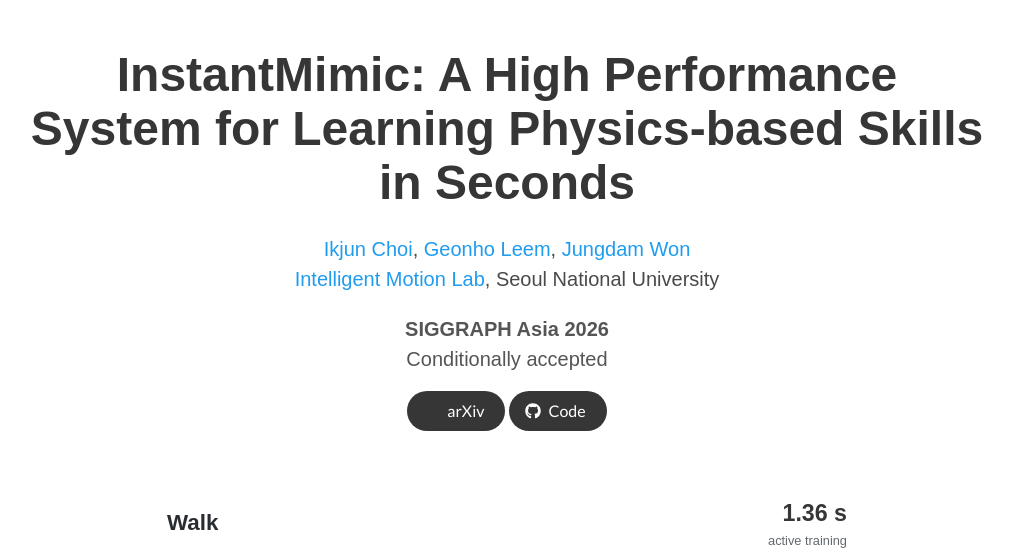
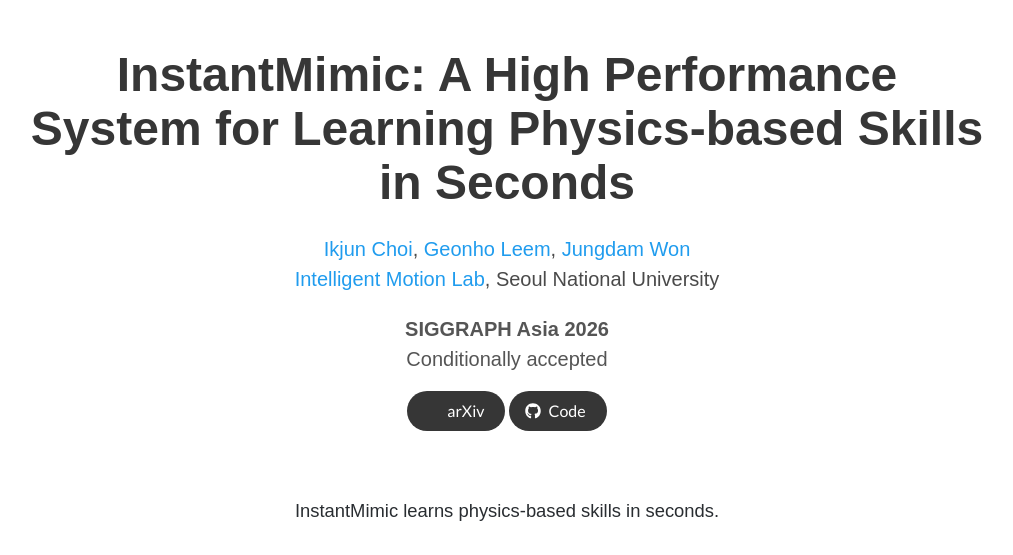
Before and after one commit to Scripter36/Scripter36.github.io, a Jekyll site: the page projects/instantmimic/index.html, which Jekyll copies as it is, in a window 1280 px wide. Shown: the top 555 px of the page, without its empty margins (133-1146 px from the left). Built offline with Jekyll 4.4.1, drawn with Linux system fonts in a browser that asks for light colours; nearby versions of some CDN libraries; some web fonts are replaced; library files that are not in the unit come from our copies; a style sheet for code colours, icons or effects is not loaded; some of the changed text lies outside the part shown.

Commit message:
docs: introduce motion demos with learning headline

```diff
--- a/projects/instantmimic/assets/demo.css
+++ b/projects/instantmimic/assets/demo.css
@@ -23,7 +23,7 @@
 .motion-demo__motions { display: flex; flex-wrap: wrap; justify-content: center; gap: .4rem; }
 .motion-demo__motions button { border: 0; border-radius: 6px; color: #626b70; background: transparent; padding: .45rem .8rem; }
 .motion-demo__motions button[aria-pressed="true"] { color: #18465a; background: #e8f0f3; }
-.motion-demo__caption { margin: 1rem 0 .5rem; text-align: center; font-size: 1rem; line-height: 1.6; }
+.motion-demo__intro { margin: 0 0 1.5rem; text-align: center; font-size: 1.15rem; line-height: 1.6; }
 .motion-demo__notes { color: #697278; font-size: .85rem; line-height: 1.6; text-align: center; }
 .motion-demo details { margin-top: 1rem; font-size: .88rem; line-height: 1.6; }
 .motion-demo summary { cursor: pointer; color: #52636d; text-align: center; }
--- a/projects/instantmimic/index.html
+++ b/projects/instantmimic/index.html
@@ -53,7 +53,7 @@
   <link rel="stylesheet" href="/assets/project-page/css/fontawesome.all.min.css">
   <link rel="stylesheet" href="https://cdnjs.cloudflare.com/ajax/libs/academicons/1.9.4/css/academicons.min.css">
   <link rel="stylesheet" href="/assets/project-page/css/nerfies.css">
-  <link rel="stylesheet" href="./assets/demo.css?v=be7da142f0">
+  <link rel="stylesheet" href="./assets/demo.css?v=0c02d7f087">
   <script defer src="./assets/demo.js?v=cc262fddfd"></script>
   <link rel="icon" href="/assets/project-page/images/favicon.svg">
 
@@ -190,6 +190,7 @@
   <div class="container is-max-desktop">
     <div class="hero-body">
       <div id="motion-demo" class="motion-demo" tabindex="0" aria-label="Motion learning demonstration">
+        <p class="motion-demo__intro">InstantMimic learns physics-based skills in seconds.</p>
         <div class="motion-demo__viewport" data-viewport>
           <div class="motion-demo__rail" data-rail>
             <article class="motion-demo__card" data-card role="group" aria-roledescription="slide" aria-label="Walk">
@@ -235,7 +236,6 @@
           <a href="./assets/spinkick.mp4">spinkick</a>, and
           <a href="./assets/backflip.mp4">backflip</a> videos.
         </p>
-        <p class="motion-demo__caption">Physics-based skills learned in seconds.</p>
         <p class="motion-demo__notes">Measured on an RTX 5090. Times exclude setup and evaluation.</p>
         <span class="is-sr-only" data-status role="status" aria-live="polite"></span>
         <details>
```
